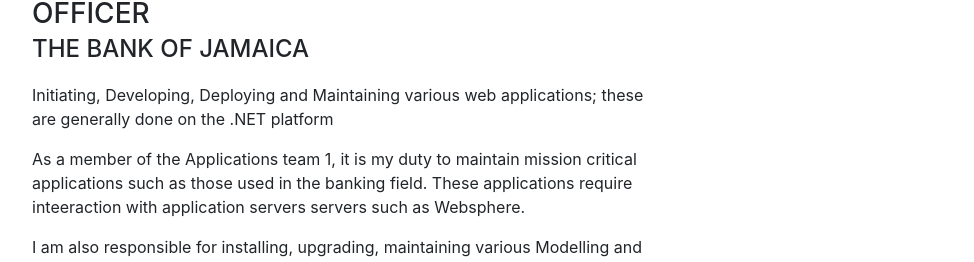
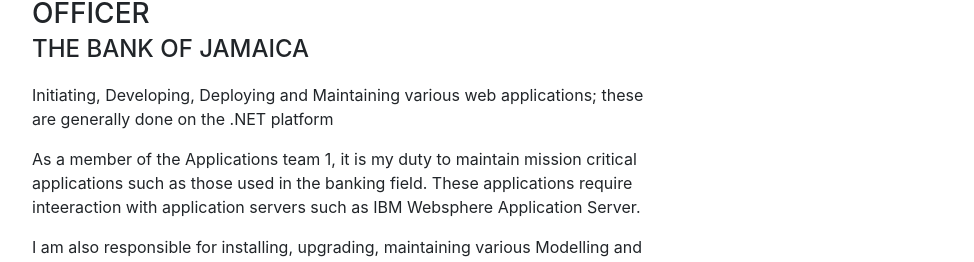
Before and after one commit to cheyko/ACW_Resume, a website with bundled scripts: page index.html in a window 1280 px wide. Shown: the part 972-1234 px from the top of the page, without its empty margins (288-1262 px from the left). Built offline with nearby package versions, Linux system fonts and the light colour scheme; a web font is replaced by a local one.

Commit message:
Update index.html

```diff
--- a/index.html
+++ b/index.html
@@ -105,7 +105,7 @@
               <div class="subheading mb-3">The Bank Of Jamaica </div>
               <p> Initiating, Developing, Deploying and Maintaining various web applications; these are generally done on the .NET platform </p>
               <p> As a member of the Applications team 1, it is my duty to maintain mission critical applications such as those used in the
-              banking field. These applications require inteeraction with application servers servers such as Websphere.</p>
+              banking field. These applications require inteeraction with application servers such as IBM Websphere Application Server.</p>
               <p> I am also responsible for installing, upgrading, maintaining various Modelling and Research software used by the Economists
               at the central bank. </p>
             </div>
```
